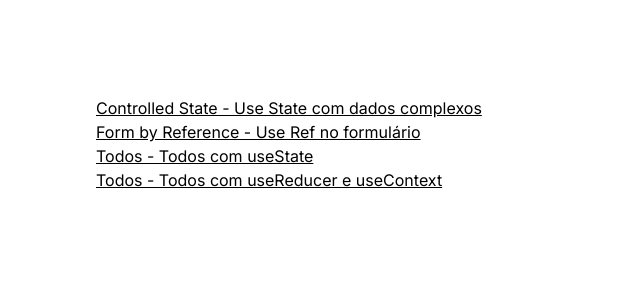
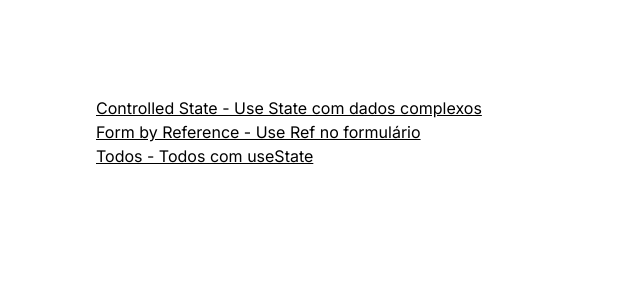
Before and after one commit to Fborges28/todo-list, a Next.js app: page / in a window 1280 px wide. Shown: the top 300 px of the page, without its empty margins (0-640 px from the left). Built offline with nearby package versions, Linux system fonts and the light colour scheme.

Commit message:
fix: refactoring todolist

```diff
--- a/app/page.tsx
+++ b/app/page.tsx
@@ -16,10 +16,6 @@ export default function Home() {
       <Link href={"/todos"}>
         Todos - Todos com useState
       </Link>
-
-      <Link href={"/todos-context"}>
-        Todos - Todos com useReducer e useContext
-      </Link>
     </main>
   )
 }
--- a/app/todos-with-reducer/page.tsx
+++ /dev/null
@@ -1,11 +0,0 @@
-import {TodosReducer} from "@/features";
-
-export default function FormReference() {
-
-
-  return (
-    <main className="flex flex-col items-center justify-between p-24">
-      <TodosReducer />
-    </main>
-  )
-}
--- a/components/TodoList/index.tsx
+++ b/components/TodoList/index.tsx
@@ -0,0 +1,5 @@
+import TodoList from "./TodoList";
+
+export {
+  TodoList
+}
--- a/components/index.tsx
+++ b/components/index.tsx
@@ -2,10 +2,12 @@ import {Button} from "./Button";
 import {ButtonIcon} from "./ButtonIcon";
 import {Input} from "./Input";
 import {TodoItem} from "./TodoItem";
+import {TodoList} from "./TodoList";
 
 export {
     Button,
     ButtonIcon,
     Input,
     TodoItem,
+    TodoList
 }
--- a/features/index.tsx
+++ b/features/index.tsx
@@ -1,11 +1,9 @@
 import ControlledForm from "./controlled-form";
 import FormByReference from "./form-by-reference";
 import Todos from "./todos";
-import TodosReducer from "./todos-reducer";
 
 export {
     ControlledForm,
     FormByReference,
     Todos,
-    TodosReducer
 }
--- a/features/todos/index.tsx
+++ b/features/todos/index.tsx
@@ -1,10 +1,10 @@
 'use client';
 
-import {Button, Input, TodoItem } from "@/components";
+import {Button, Input } from "@/components";
 import { FormEvent, useState } from 'react';
 import styles from "./Todo.module.css";
 import { ITodoItem } from "@/types";
-import TodoList from "@/components/TodoList/TodoList";
+import { TodoList } from "@/components";
 
 export default function Todos() {
 
@@ -47,6 +47,7 @@ export default function Todos() {
   const handleSubmit = (e: FormEvent) => {
     e.preventDefault();
     addTodo(todoValue);
+    setTodoValue("");
   }
 
   const handleChange = (e: FormEvent) => {
```
Also changed, not shown: features/todos-reducer/index.tsx (deleted, +0 -9 lines).
